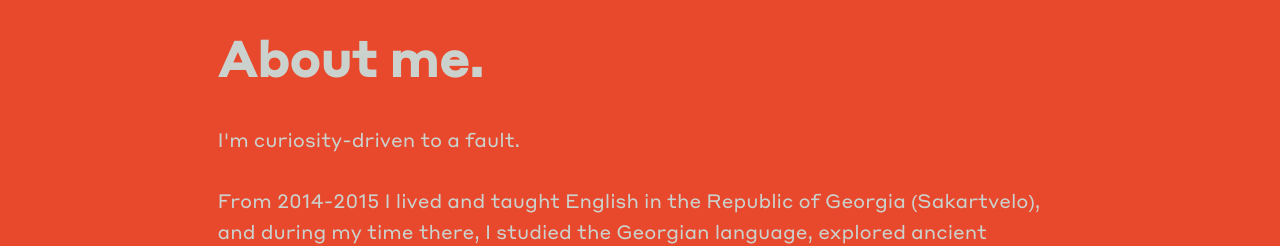
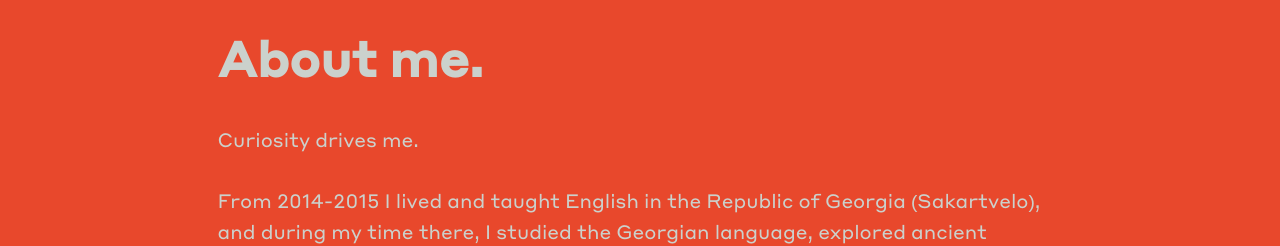
Before and after one commit to perez-nicole/bio, a plain HTML site: page index.html in a window 1280 px wide. Shown: the part 900-1146 px from the top of the page. Drawn offline with Linux system fonts and the light colour scheme; a script that the page names is missing.

Commit message:
Update index.html

```diff
--- a/index.html
+++ b/index.html
@@ -32,7 +32,7 @@
         <div class="container text-content reveal">
             <hr class="short-line">
             <h2>About me.</h2>
-            <p class="intro-word">I'm curiosity-driven to a fault.<br><br></p>
+            <p class="intro-word">Curiosity drives me.<br><br></p>
             <div class="about-grid">
                 <p>From 2014-2015 I lived and taught English in the Republic of Georgia (Sakartvelo), and during my time there, I studied the Georgian language, explored ancient Roman ruins, and made treks to Israel, Armenia and eastern Europe.
                     The travels ignited in me an enduring fascination with the history and culture of the ancient Near East, and the interplay of anthropology, psychology and science with history.</p>
```
